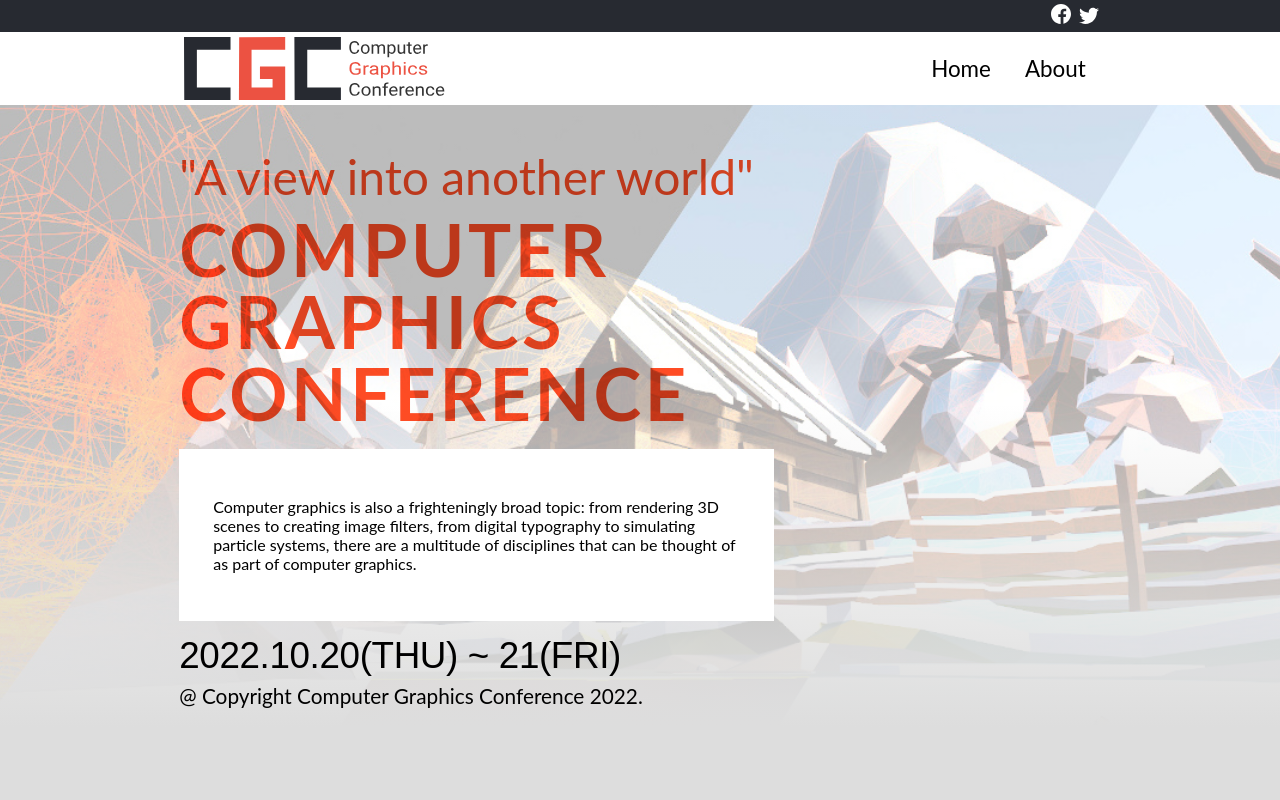
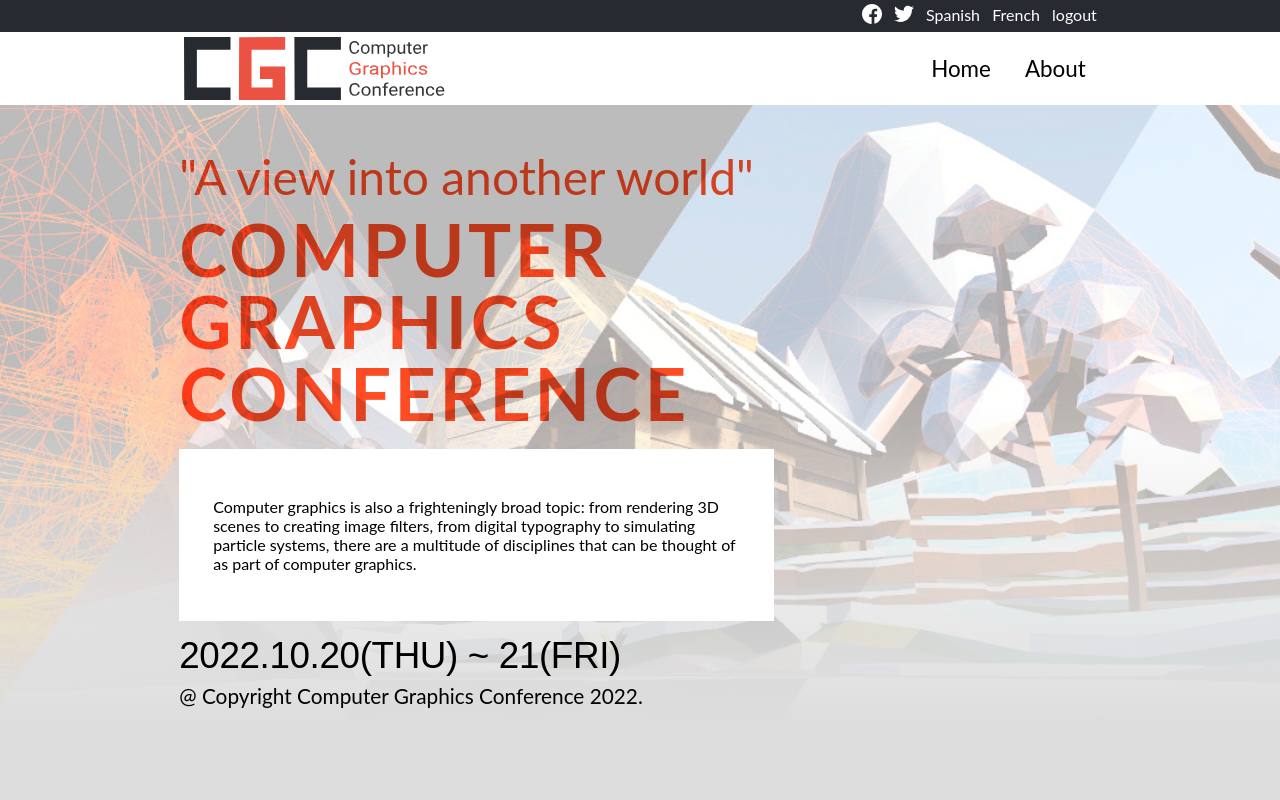
Before and after one commit to JuanLPalacios/capstone-project-1, a website: page index.html in a window 1280 px wide. Shown: the top 800 px of the page. Drawn offline with Linux system fonts and the light colour scheme; a web font is replaced by a local one.

Commit message:
Add languages and logout links on navbar

```diff
--- a/css/main.css
+++ b/css/main.css
@@ -601,7 +601,11 @@ body > footer > .f-logo {
 
   .social-liks > a {
     display: inline-block;
-    padding: 2px;
+    padding: 2px 4px;
+    color: var(--primary-color-white);
+    text-decoration: none;
+    line-height: 1rem;
+    vertical-align: middle;
   }
 
   .grid {
--- a/index.html
+++ b/index.html
@@ -17,6 +17,9 @@
         <div class="social-liks">
             <a href=""><img src="imgs/facebook.svg" alt="check our facebook"></a>
             <a href=""><img src="imgs/twitter.svg" alt="check our twitter"></a>
+            <a href="">Spanish</a>
+            <a href="">French</a>
+            <a href="">logout</a>
         </div>
         <a href="index.html" class="navbar-brand"><img src="imgs/Logo.svg" alt="Computer Graphics Conference"></a>
         <a href="#menu" class="navbar-burger">
```
Also changed, not shown: about.html (+3 -0 lines).
